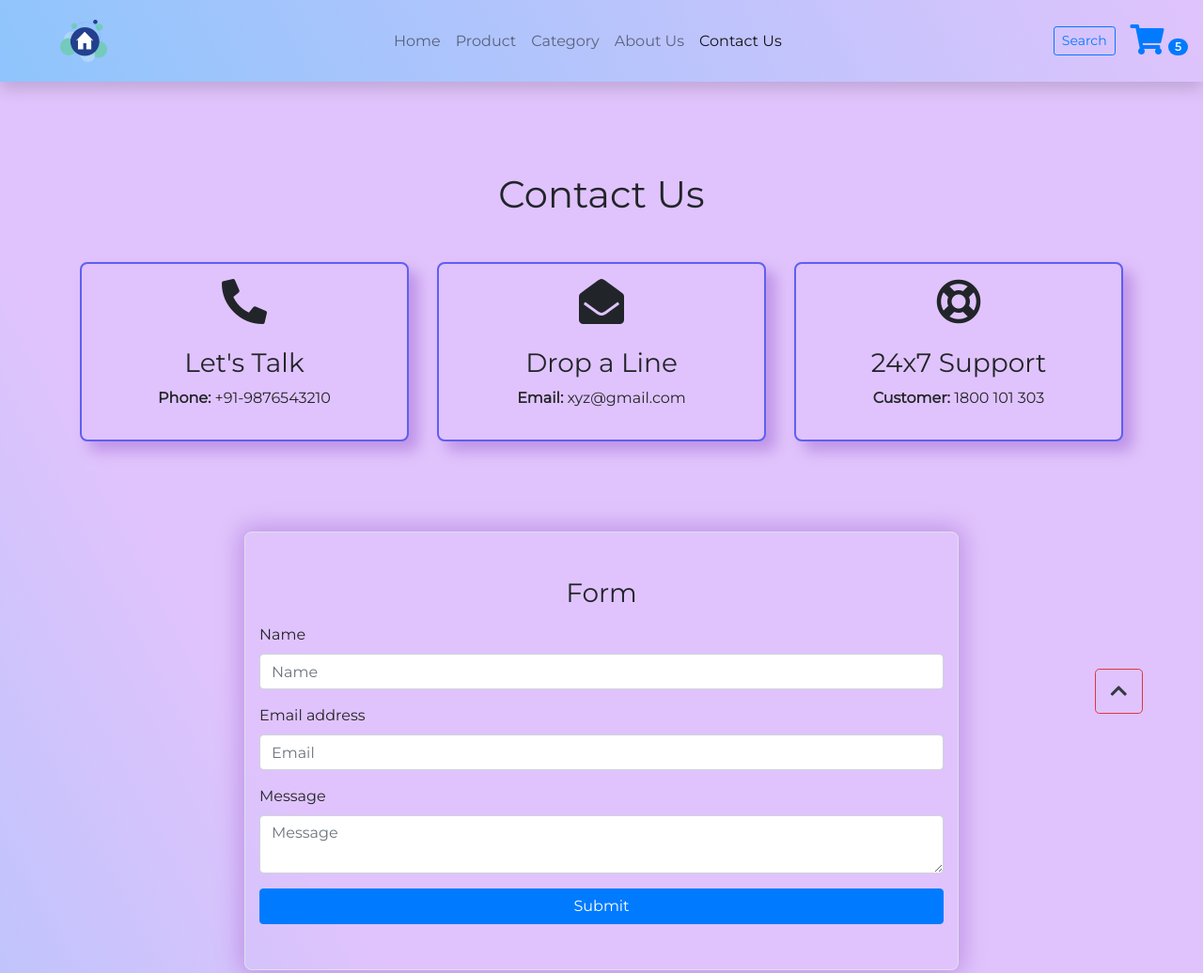
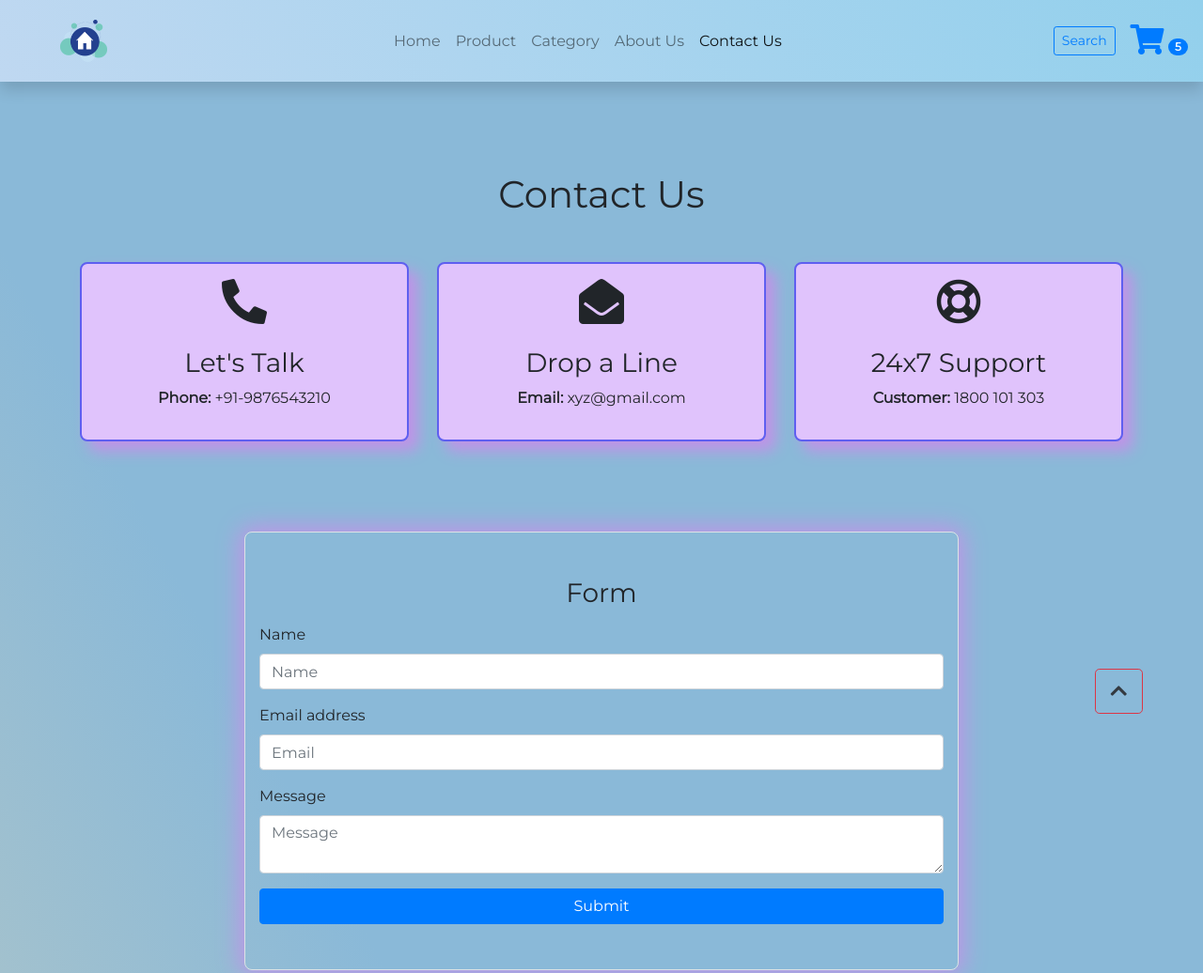
Before and after one commit to Pushkarsuthar9521/E-Commerce, a plain HTML site: page contact.html in a window 1280 px wide. Shown: the top 1036 px of the page at 94% size. Drawn offline with nearby package versions, Linux system fonts and the light colour scheme.

Commit message:
Update contact.html

```diff
--- a/contact.html
+++ b/contact.html
@@ -24,15 +24,15 @@
     <title>E-Commerce</title>
 </head>
 
-<body id="top" style=" background-color: #8EC5FC;
-background-image: linear-gradient(62deg, #8EC5FC 0%, #E0C3FC 43%);
+<body id="top" style=" background-color: #eaebea;
+background-image: linear-gradient(62deg, #c8cebe 0%, #8ab9d8 43%);
 
 ">
     <!-- ==============header menu section starts here============== -->
     <section class="header_menu" id="header_menu">
         <div class="container-fluid px-0 shadow">
-            <nav class="navbar navbar-expand-lg navbar-light  py-3  " style="background-color: #a5ccf3;
-    background-image: linear-gradient(62deg, #8EC5FC 0%, #E0C3FC 100%);">
+            <nav class="navbar navbar-expand-lg navbar-light  py-3  " style="background-color: #8EC5FC;
+    background-image: linear-gradient(62deg, #bfd8f1 0%, #93d0ec 100%);">
                 <a class="navbar-brand pl-5" href="index.html">
                     <img src="./images/new23.png" class="img img-fluid" width="50px" alt="logo">
                 </a>
```
